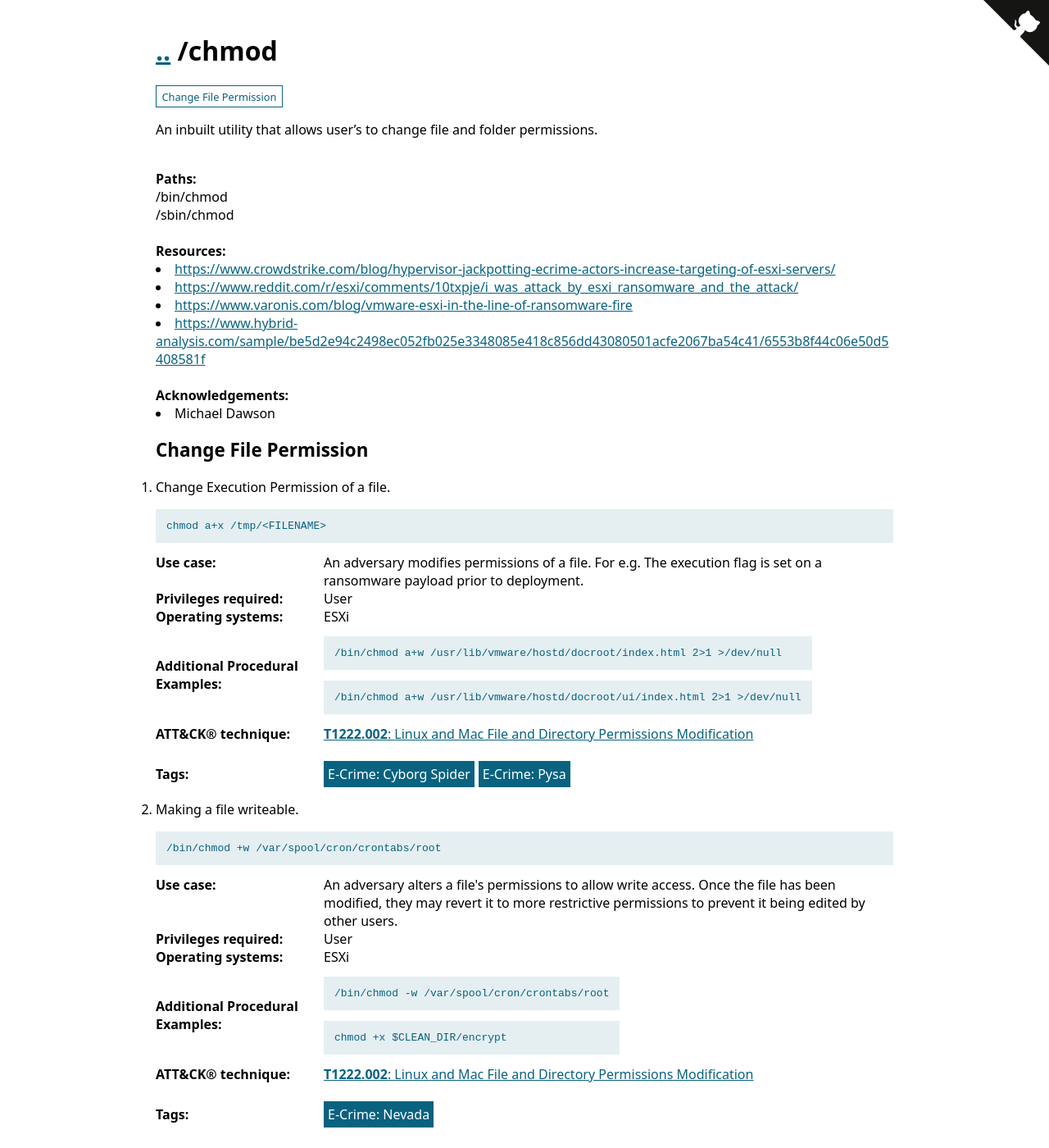
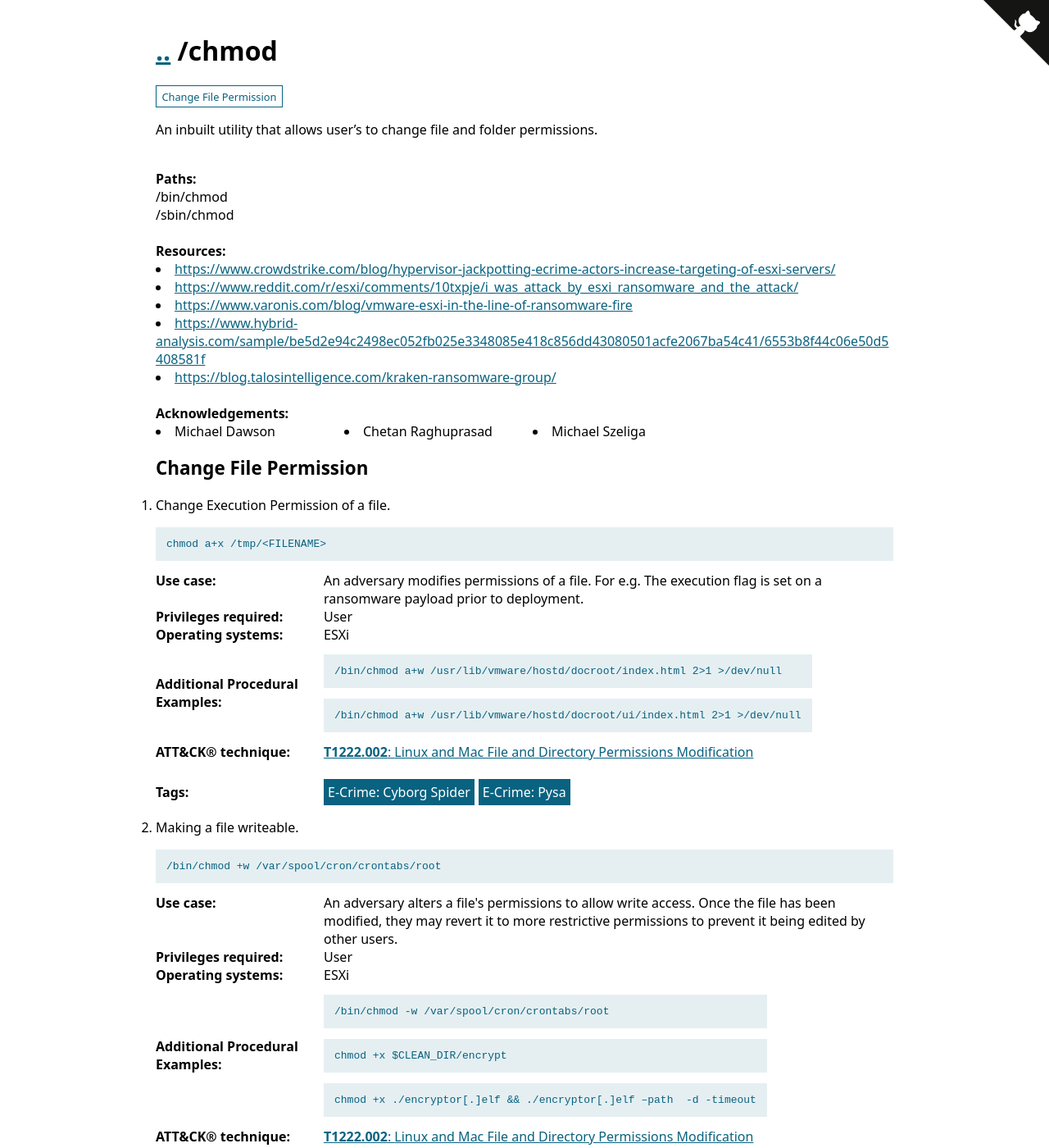
Before and after one commit to LOLESXi-Project/LOLESXi, a Jekyll site: the page built from _lolesxi/Binaries/chmod.md, in a window 1280 px wide and 1400 px high. Shown: the whole window at 82% size. Built offline with Jekyll 4.4.1, drawn with Linux system fonts in a browser that asks for light colours.

Commit message:
Update chmod.md
Added Kranken ransomware behaviour

```diff
--- a/_lolesxi/Binaries/chmod.md
+++ b/_lolesxi/Binaries/chmod.md
@@ -26,9 +26,11 @@ Commands:
     OperatingSystem: ESXi
     Tags:
      - E-Crime:  Nevada
+     - E-Crime: Kraken
     ProceduralExamples:
      - /bin/chmod -w /var/spool/cron/crontabs/root
      - chmod +x $CLEAN_DIR/encrypt
+     - chmod +x ./encryptor[.]elf && ./encryptor[.]elf –path  -d -timeout
 Full_Path:
   - Path: /bin/chmod
   - Path: /sbin/chmod
@@ -37,7 +39,10 @@ Resources:
   - Link: https://www.reddit.com/r/esxi/comments/10txpje/i_was_attack_by_esxi_ransomware_and_the_attack/
   - Link: https://www.varonis.com/blog/vmware-esxi-in-the-line-of-ransomware-fire
   - Link: https://www.hybrid-analysis.com/sample/be5d2e94c2498ec052fb025e3348085e418c856dd43080501acfe2067ba54c41/6553b8f44c06e50d5408581f
+  - Link: https://blog.talosintelligence.com/kraken-ransomware-group/
 Acknowledgement:
   - Person: Michael Dawson
+  - Person: Chetan Raghuprasad
+  - Person: Michael Szeliga
 
 ---
```
